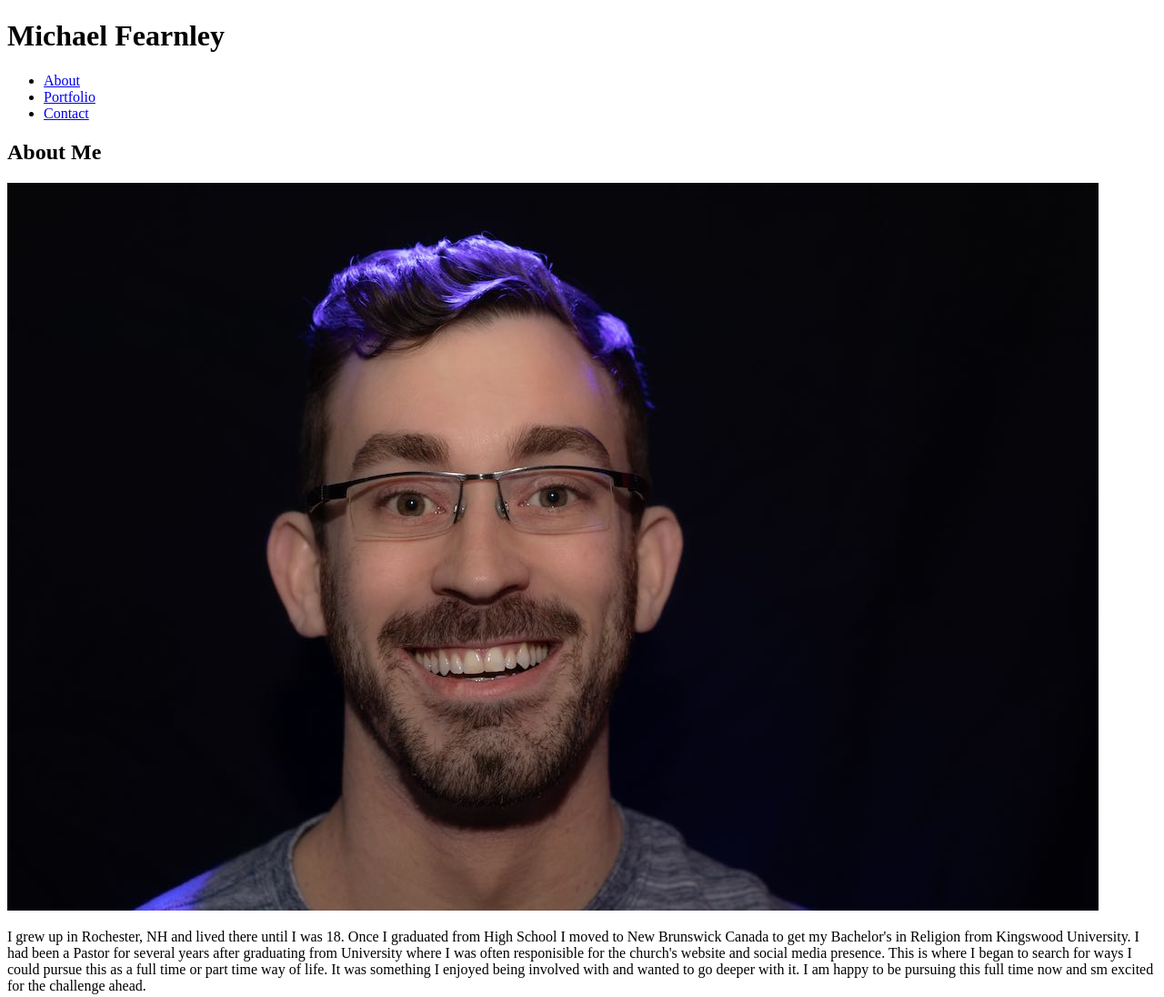
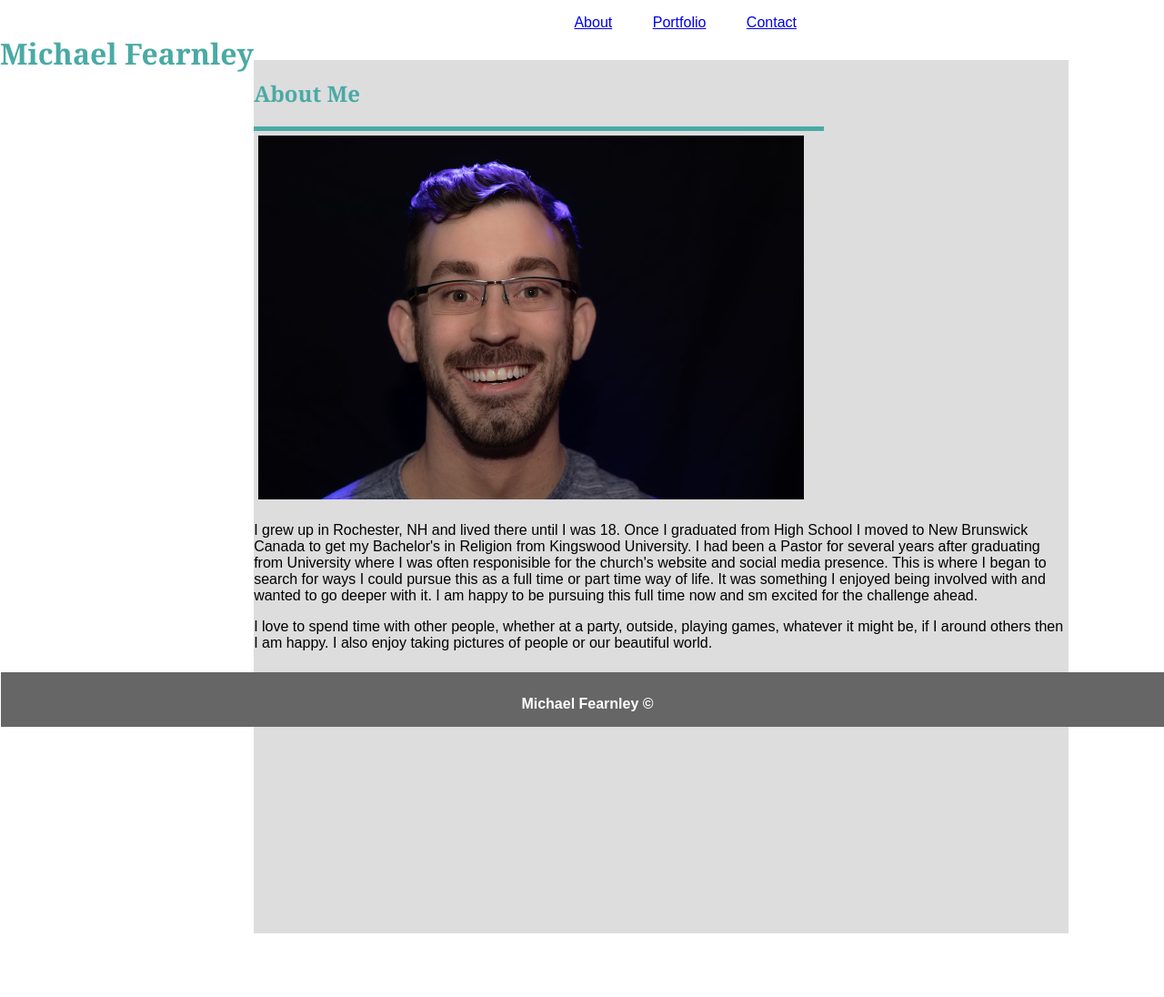
Before and after one commit to FearMichael/basic-portfolio, a plain HTML site: page index.html in a window 1280 px wide. Shown: the top 1096 px of the page at 91% size. After the commit the page ends 1026 px from the top, so only its background shows below. Drawn offline with Linux system fonts and the light colour scheme; files that its build step writes are made by us from their sources.

Commit message:
Added CSS, rough draft - need to figure out nav bar

```diff
--- a/assets/css/style.css
+++ b/assets/css/style.css
@@ -0,0 +1,68 @@
+body {
+margin: 0;
+padding: 0;
+font-family: 'Arial', 'Helvetica Neue', Helvetica, sans-serif;
+}
+h1 {
+    color: #4aaaa5;
+    font-family: 'Georgia', Times, Times New Roman, serif;
+}
+
+h2 {
+    color: #4aaaa5;
+    font-family: 'Georgia', Times, Times New Roman, serif;
+}
+
+h3 {
+    color: #4aaaa5;
+    font-family: 'Georgia', Times, Times New Roman, serif;
+}
+.content {
+    height: 960px;
+    overflow: scroll;
+    width: 70%;
+    background-color: #dddddd;
+}
+
+.h-line {
+    width: 70%;
+    background-color: #4aaaa5;
+    height: 5px;
+}
+
+.prof-pic {
+    height: 400px;
+    width: 600px;
+    padding: 5px;
+}
+.nav-bar {
+height: 50px;
+text-align: right;
+width: 70%;
+border-bottom-color: red;
+}
+.nav-bar li {
+    display: inline;
+    list-style-type: none;
+    padding: 20px;
+}
+
+.main-header {
+    background-color: #ffffff;
+    border: #cccccc;
+    float: left;
+    left: 30%;
+}
+
+.footer {
+    background-color: #666666;
+    text-align: center;
+    color: white;
+    height: 50px;
+    padding: 5px;
+    position: fixed;
+    left: 0;
+    bottom: 0;
+    width: 100%;
+    margin: 1px;
+}
--- a/index.html
+++ b/index.html
@@ -5,11 +5,11 @@
     <meta http-equiv="X-UA-Compatible" content="IE=edge">
     <title>Michael's Portfolio</title>
     <meta name="viewport" content="width=device-width, initial-scale=1">
-    <link rel="stylesheet" type="text/css" media="screen" href="style.css" />
+    <link rel="stylesheet" type="text/css" media="screen" href="assets/css/style.css" />
 </head>
 <body>
     <div class="nav-bar">
-<h1>Michael Fearnley</h1>
+<h1 class="main-header">Michael Fearnley</h1>
 <ul>
     <li><a href="index.html">About</a></li>
     <li><a href="portfolio.html">Portfolio</a></li>
```
Also changed, not shown: contact.html (+2 -2 lines), portfolio.html (+2 -2 lines).
